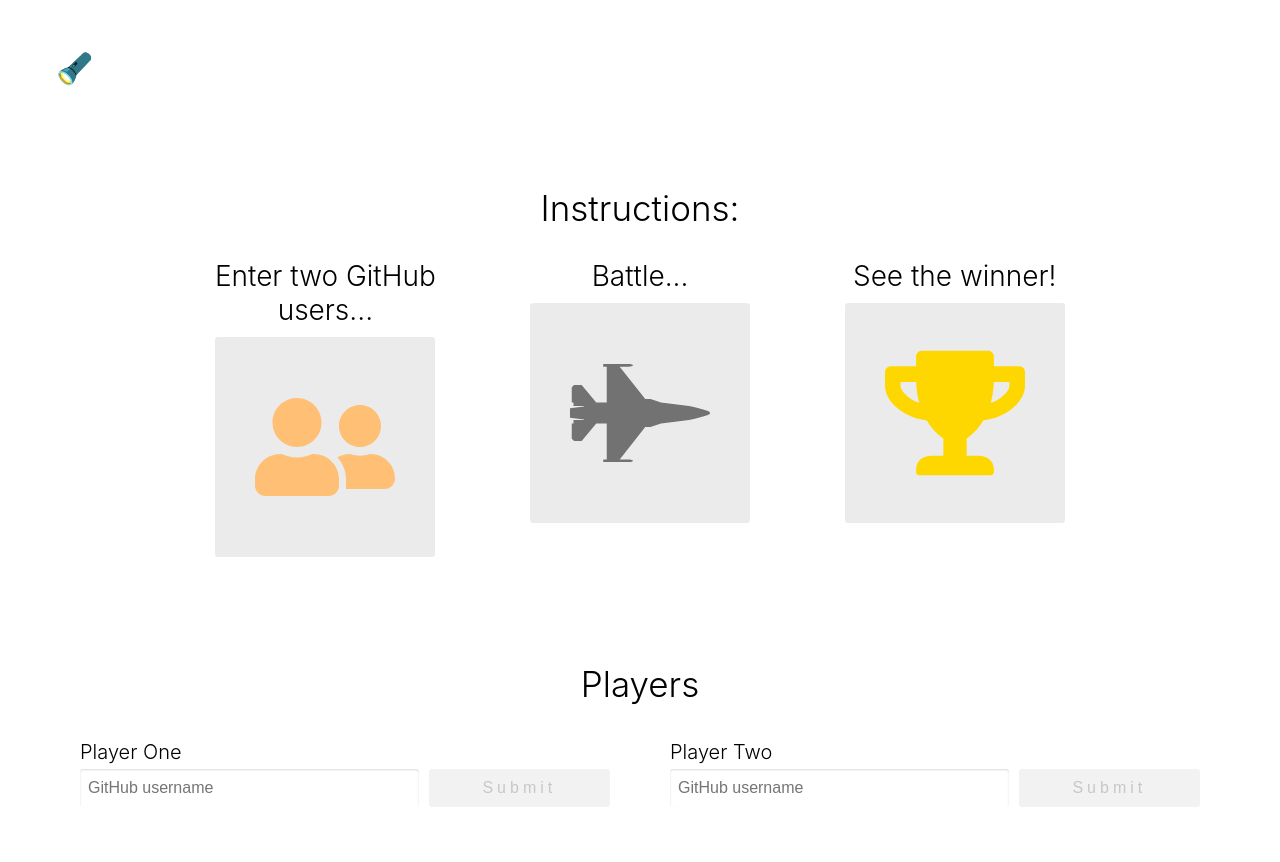
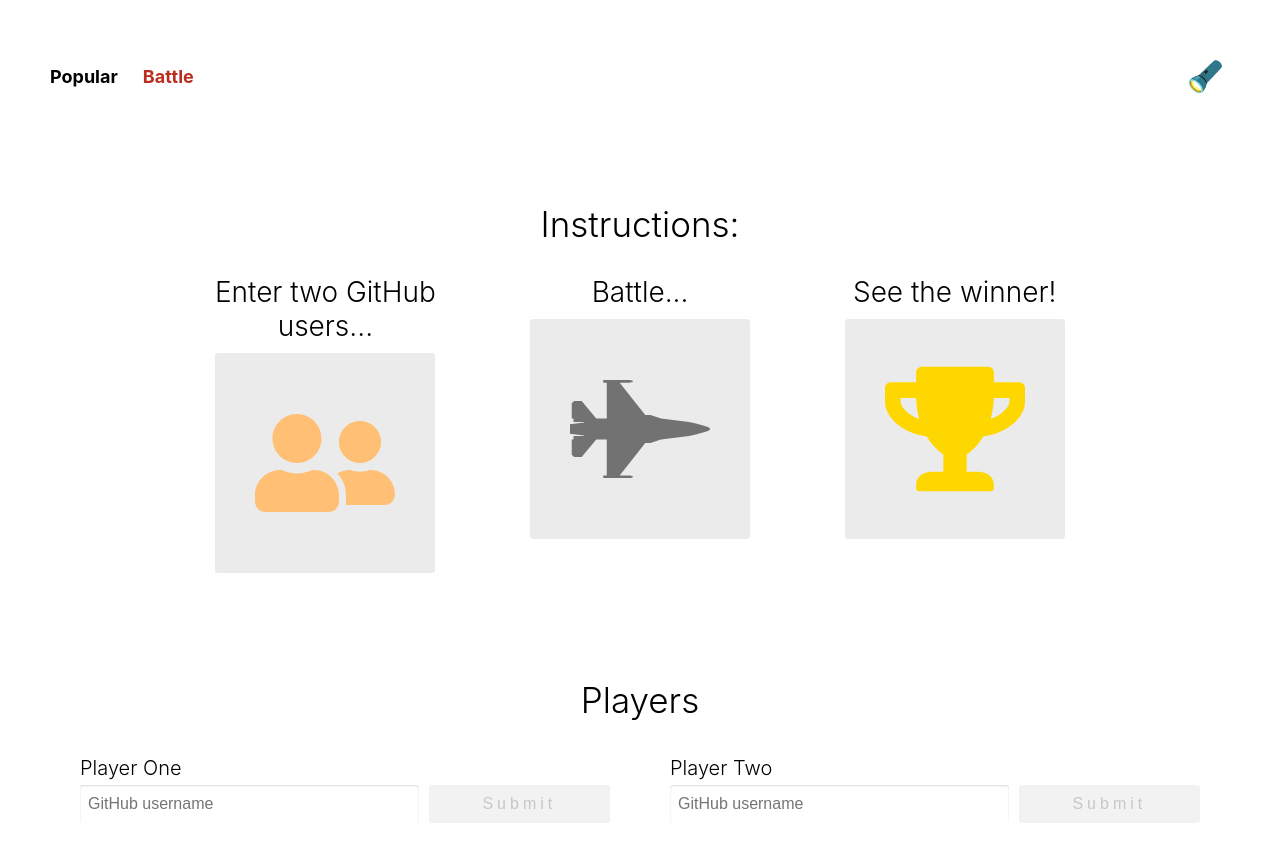
Before and after one commit to ampogliano/github-battle-app, a React app: page /battle in a window 1280 px wide. Built offline with nearby package versions, Linux system fonts and the light colour scheme.

Commit message:
Added nav links for app using React Router.

```diff
--- a/app/components/Nav.js
+++ b/app/components/Nav.js
@@ -1,11 +1,34 @@
 import React from 'react';
 import { ThemeConsumer } from '../contexts/theme';
+import { NavLink } from 'react-router-dom';
+
+
+
+const activeStyle = {
+  color: 'rgb(187, 46, 31)'
+}
 
 export default function Nav() {
   return (
     <ThemeConsumer>
       {({ theme, toggleTheme }) => (
         <nav className='row space-between'>
+          <ul className='row nav'>
+            <li>
+              <NavLink
+                className='nav-link'
+                activeStyle={activeStyle}
+                exact to='/'>Popular
+              </NavLink>
+            </li>
+            <li>
+              <NavLink
+                className='nav-link'
+                activeStyle={activeStyle}
+                to='/battle'>Battle
+              </NavLink>
+            </li>
+          </ul>
           <button
             className='btn-clear'
             style={{ fontSize: 30 }}
--- a/app/components/Popular.js
+++ b/app/components/Popular.js
@@ -1,6 +1,6 @@
 import React from 'react';
 import PropTypes from 'prop-types';
-import { FetchPopularRepos } from '../utils/api';
+import { fetchPopularRepos } from '../utils/api';
 import { FaUser, FaStar, FaCodeBranch, FaExclamationTriangle } from 'react-icons/fa';
 import Card from './Card';
 import Loading from './Loading';
@@ -119,7 +119,7 @@
     })
 
     if (!this.state.repos[selectedLanguage]) {
-      FetchPopularRepos(selectedLanguage)
+      fetchPopularRepos(selectedLanguage)
         .then(data => {
           this.setState(({ repos }) => ({
             repos: {
@@ -154,7 +154,7 @@
           onUpdateLanguage={this.updateLanguage}
         />
 
-        {this.isLoading() && <Loading />}
+        {this.isLoading() && <Loading text='Fetching Repos'/>}
 
         {error && <p className='center-text error'>{error}</p>}
 
--- a/app/index.css
+++ b/app/index.css
@@ -50,6 +50,10 @@
   color: inherit;
 }
 
+.nav li {
+  margin-right: 25px;
+}
+
 .grid {
   display: flex;
   flex-wrap: wrap;
@@ -57,6 +61,10 @@
 
 .space-around {
   justify-content: space-around;
+}
+
+.space-between {
+  justify-content: space-between;
 }
 
 .header-lg {
--- a/app/index.js
+++ b/app/index.js
@@ -5,6 +5,7 @@
 import Battle from './components/Battle';
 import { ThemeProvider } from './contexts/theme';
 import Nav from './components/Nav';
+import { BrowserRouter as Router, Route } from 'react-router-dom';
 
 
 class App extends React.Component {
@@ -23,14 +24,17 @@
 
   render() {
     return (
+      <Router>
         <ThemeProvider value={this.state}>
           <div className={this.state.theme}>
             <div className='container'>
               <Nav />
-            <Battle />
+              <Route exact path='/' component={Popular} />
+              <Route path='/battle' component={Battle} />
             </div>
           </div>
         </ThemeProvider>
+      </Router>
     )
   }
 }
--- a/app/utils/api.js
+++ b/app/utils/api.js
@@ -75,7 +75,7 @@
 
 
 
-export function FetchPopularRepos(language) {
+export function fetchPopularRepos(language) {
   const endpoint = window.encodeURI(`https://api.github.com/search/repositories?q=stars:>1+language:${language}&sort=stars&order=desc&type=Repositories `);
 
   return fetch(endpoint)
--- a/package.json
+++ b/package.json
@@ -22,7 +22,8 @@
     "prop-types": "^15.7.2",
     "react": "^16.13.0",
     "react-dom": "^16.13.0",
-    "react-icons": "^3.9.0"
+    "react-icons": "^3.9.0",
+    "react-router-dom": "^5.1.2"
   },
   "devDependencies": {
     "@babel/core": "^7.8.7",
--- a/webpack.config.js
+++ b/webpack.config.js
@@ -18,11 +18,13 @@
         target: 'http://localhost:3000',
         pathRewrite: { '^/api': '' }
       }
-    }
+    },
+    historyApiFallback: true
   },
   output: {
     path: path.resolve(__dirname, 'dist'),
-    filename: 'index_bundle.js'
+    filename: 'index_bundle.js',
+    publicPath: '/'
   },
   plugins: [
     new HtmlWebpackPlugin({
```
Also changed, not shown: 1 other file. Lines whose indentation alone changed are shown as unchanged.
